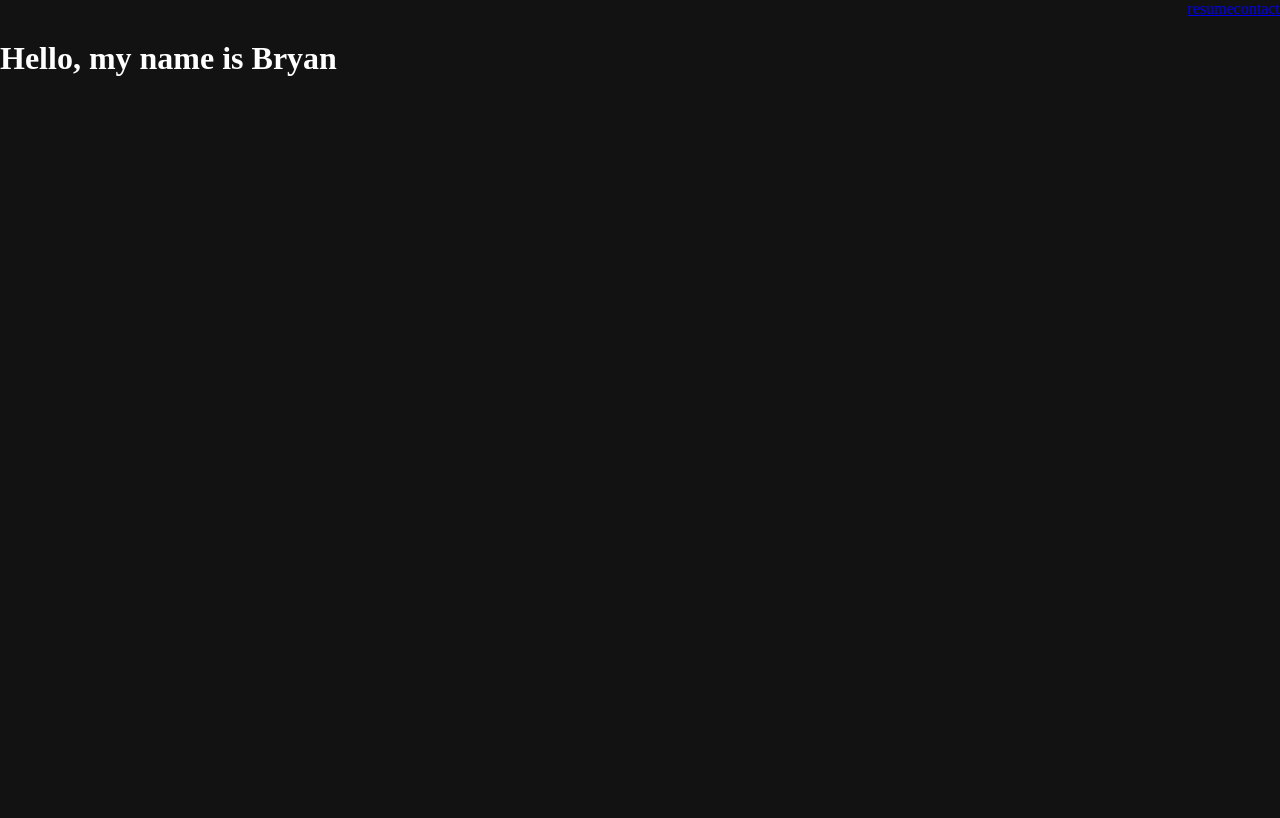
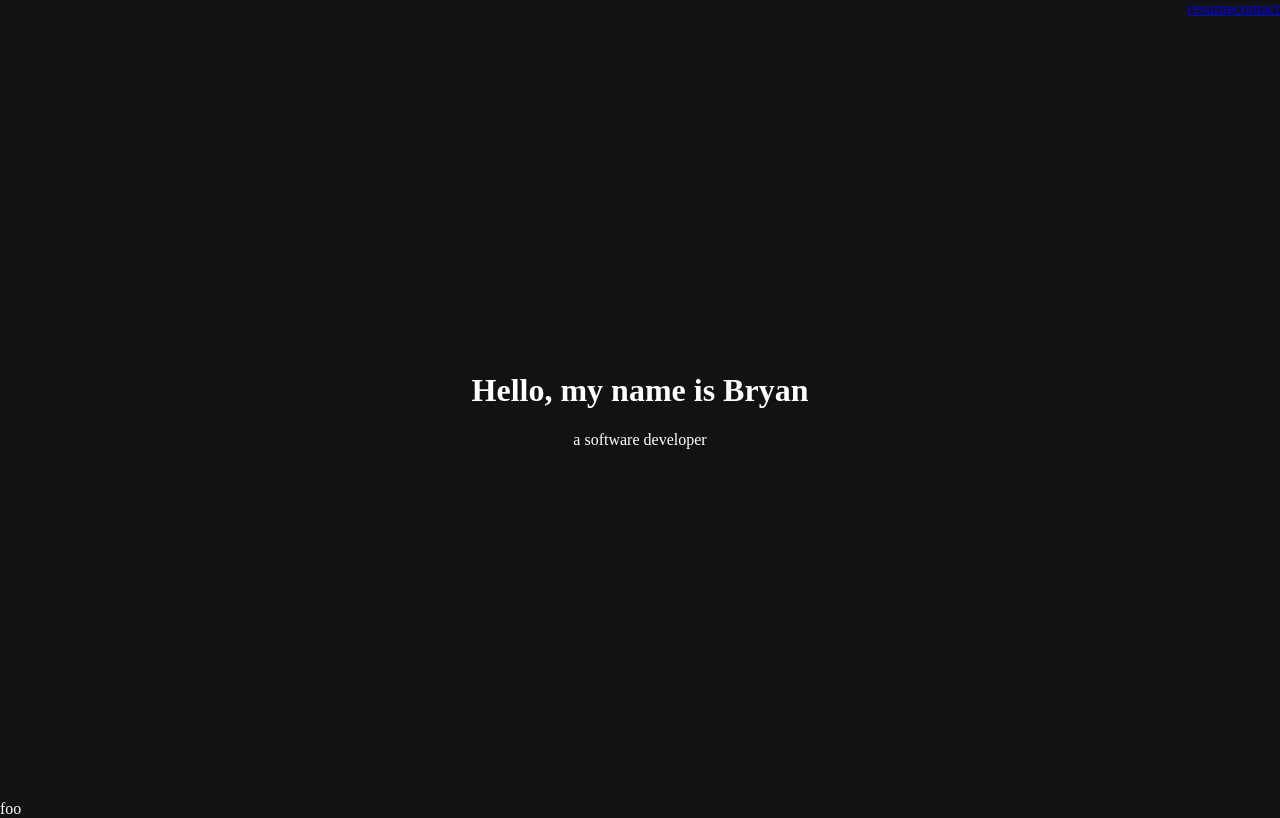
Before and after one commit to bcat4490/portfolio, a plain HTML site: page index.html in a window 1280 px wide. Drawn offline with Linux system fonts and the light colour scheme.

Commit message:
changed #navbar and #welcome-section properties for proper alignment and sizing

```diff
--- a/index.html
+++ b/index.html
@@ -15,8 +15,8 @@
 <body>
 
     <header id="header">
-        <nav id="navbar" class="flex flex-end">
-            <ul id="nav-links" class="flex">
+        <nav id="navbar">
+            <ul id="nav-links">
                 <li><a href="#">resume</a></li>
                 <li><a href="#">contact</a></li>
             </ul>
@@ -25,9 +25,12 @@
 
     <section id="welcome-section">
         <h1>Hello, my name is Bryan</h1>
+        <p>a software developer</p>
     </section>
 
-    <section id="projects"></section>
+    <section id="projects">
+        <p>foo</p>
+    </section>
 
 
 
--- a/styles.css
+++ b/styles.css
@@ -24,15 +24,21 @@ li {
     list-style: none;
 }
 
-.flex {
+#header {
+    display: flex;
+    justify-content: flex-end;
+    width: 100%;
+    position: fixed;
+}
+
+#nav-links {
     display: flex;
 }
 
-.flex-column {
+#welcome-section {
     display: flex;
     flex-direction: column;
+    justify-content: center;
+    align-items: center;
+    height: 100vh;
 }
-
-.flex-end {
-    justify-content: flex-end;
-}
```
